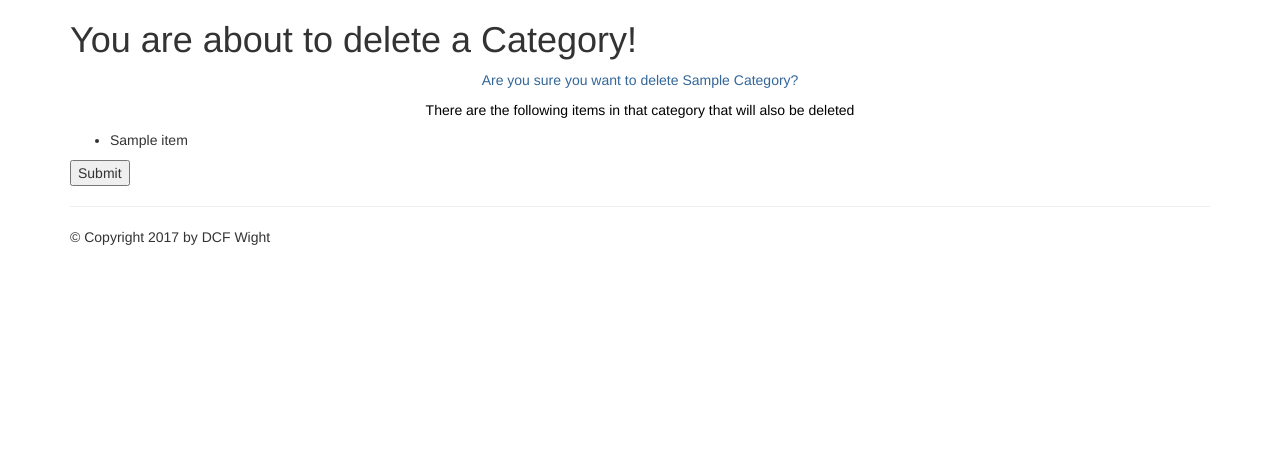
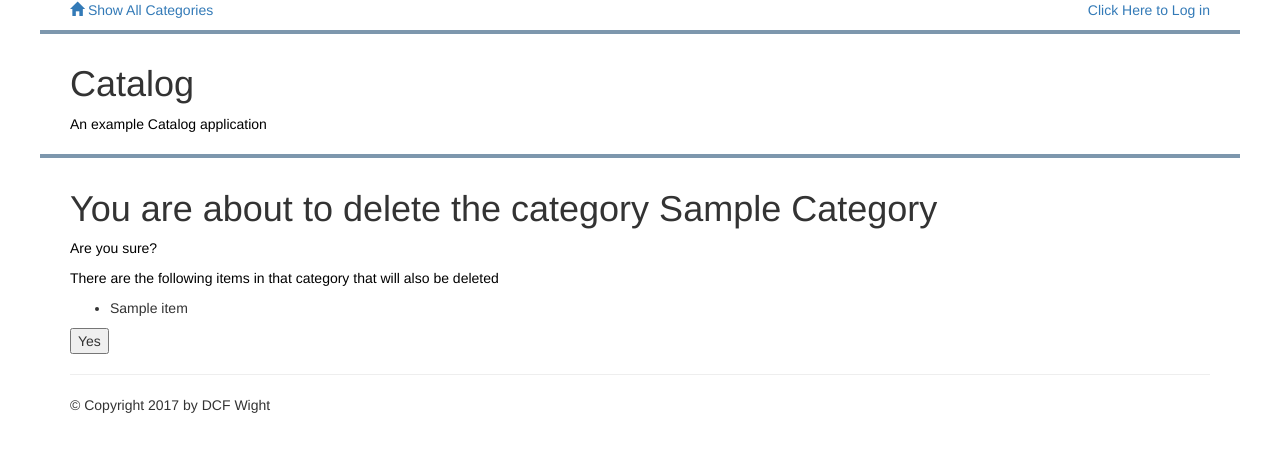
Before and after one commit to dcfwight/catalog, a Flask app: page /deleteCategory/1 in a window 1280 px wide. Shown: the top 452 px of the page. Run offline with Flask 2, Linux system fonts and the light colour scheme; tables that the repository leaves empty hold one stand-in row (values such as "Sample post"); some libraries are stand-ins or nearby versions.

Commit message:
Create html for deleteCategory

```diff
--- a/templates/deleteCategory.html
+++ b/templates/deleteCategory.html
@@ -1,23 +1,23 @@
 {% extends "layout.html" %}
-{% block title %}Catalog{% endblock %}
-{% block head %}
-  {{ super() }}
-  <style type="text/css">
-    .important { color: #336699; }
-  </style>
-{% endblock %}
+{% block title %}Delete Category{% endblock %}
+
 {% block content %}
-  <h1>You are about to delete a Category!</h1>
-  <p class="important">Are you sure you want to delete {{category.name.title()}}?</p>
+    {% include 'header.html' %}
+    <div class = "row">
+        <div class="col-md-12 padding-none">
+            <h1>You are about to delete the category {{category.name.title()}}</h1>
+            <p class="important text-left">Are you sure?</p>
             {% if items %}
-		<p>There are the following items in that category that will also be deleted</p>
+                <p class="text-left">There are the following items in that category that will also be deleted</p>
                 <ul>
                     {% for i in items %}
                         <li>{{i.name}}</li>
                     {% endfor %}
                 </ul>
             {% endif %}
-	<form action="{{url_for('deleteCategory', id=category.id)}}", method = 'post'>
-		<input type="submit" value="Submit">
+            <form action="{{url_for('deleteCategory', category = category.name)}}", method = 'post'>
+                <input type="submit" value="Yes">
             </form>
+        </div>
+    </div>
 {% endblock %}
```
Lines whose indentation alone changed are shown as unchanged.
